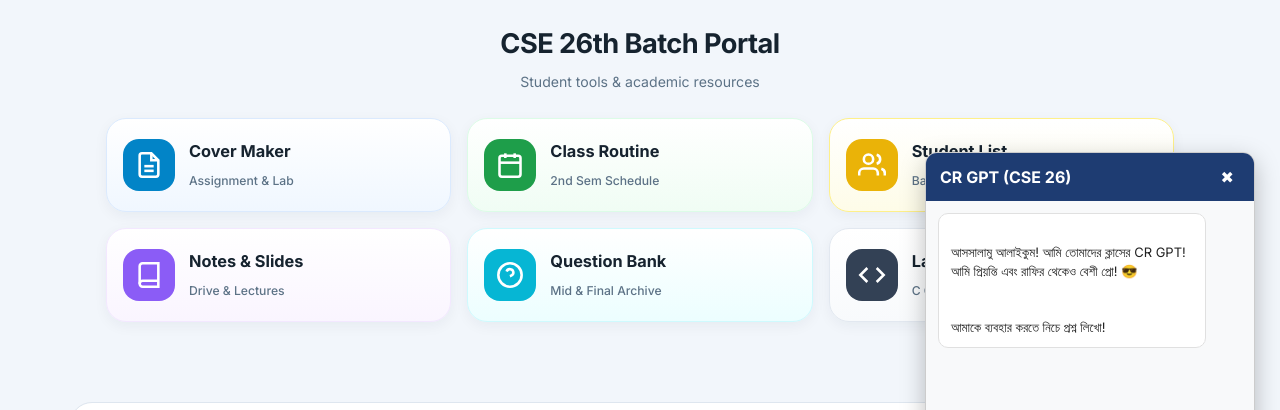
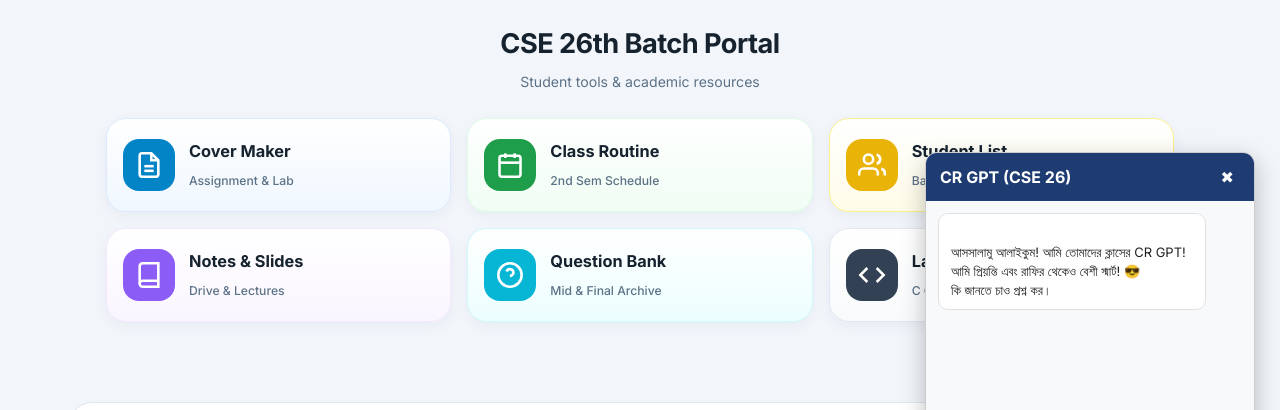
Before and after one commit to iubriyan/super-diitian, a website: page index.html in a window 1280 px wide. Both pictures are taken after a click on the button "💬 CR GPT". Shown: the part 113-523 px from the top of the page. Drawn offline with Linux system fonts and the light colour scheme.

Commit message:
commit nai

```diff
--- a/index.html
+++ b/index.html
@@ -382,9 +382,8 @@
 
     <div id="cr-messages" class="cr-messages-body">
       <div class="cr-msg cr-bot">
-        আসসালামু আলাইকুম! আমি তোমাদের ক্লাসের CR GPT! আমি প্রিয়ন্তি এবং রাফির থেকেও বেশী প্রো! 😎
-        <br>
-        আমাকে ব্যবহার করতে নিচে প্রশ্ন লিখো!
+        আসসালামু আলাইকুম! আমি তোমাদের ক্লাসের CR GPT! আমি প্রিয়ন্তি এবং রাফির থেকেও বেশী স্মার্ট! 😎
+        কি জানতে চাও প্রশ্ন কর।
       </div>
     </div>
 
```
